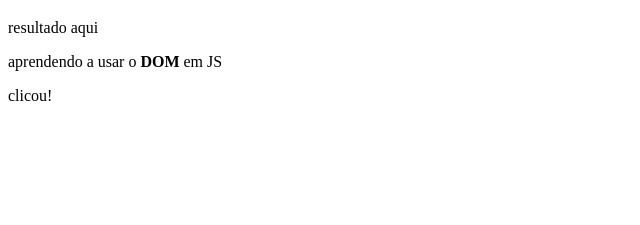
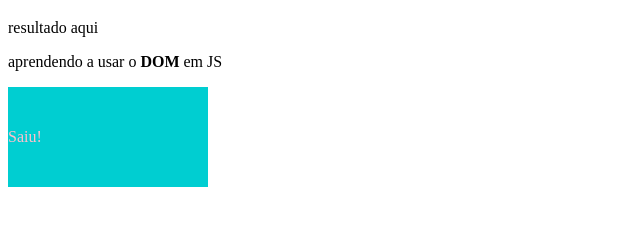
Before and after one commit to twnkau/index.html, a plain HTML site: page index.html in a window 1280 px wide. Both pictures are taken after a click on the element "Clique Aqui". Shown: the part 61-286 px from the top of the page, without its empty margins (0-640 px from the left). Drawn offline with Linux system fonts and the light colour scheme.

Commit message:
Update index.html

```diff
--- a/index.html
+++ b/index.html
@@ -1,41 +1,43 @@
 <!DOCTYPE html>
 <html lang="pt-br">
     <head>
+        <meta charset="UTF-8">
+        <meta name="viewport"content="width=device-width, incial-scale=1.0">
     <style>
-            # area {
+        #area {
             background-color: red;
             color: pink;
-                font: italic 15pt arial;
+            font: Arial;
             height: 100px;
             width: 200px;
-                text-align: center;
+            text-aling: center;
             line-height: 100px;
-                border: thick groove yellow;
+            border: trick groove yellow;
+
         }
     </style>
-        <meta charset="UTF-8">
-        <meta name="viewport"content="width=device-width, incial-scale=1.0">
     </head>
 <body>
     <h1>Olá, mundo!</h1>
     <p>resultado aqui</p>
     <p> aprendendo a usar o <strong>DOM</strong> em JS</p>
-    <div id="area" onclick="clicar()" onclickenter="entrar()" onclickout="sair()">Clique Aqui</div>
+    <div id="area" onclick="clicar()" onmouseenter="entrar()" onmouseout="sair()">Clique Aqui</div>
  <script>
      var a = document.getElementById('area')
      function clicar(){
          a.innerText = 'clicou!';
+         a.style.backgroundColor = '#8B0000';
         }
 
      var b = document.getElementById('area')
      function entrar(){
             a.innerText = 'Entrou!';
-            a.style.backgroundColor = 'red';
+            a.style.backgroundColor = '#3CB371';
         }
      var c = document.ElementById('area')
      function sair(){
             a.innerText = 'Saiu!';
-            a.style.backgroundColor = '#FF0000';
+            a.style.backgroundColor = '#00CED1';
         }
 
  </script>
```
Lines whose indentation alone changed are shown as unchanged.
